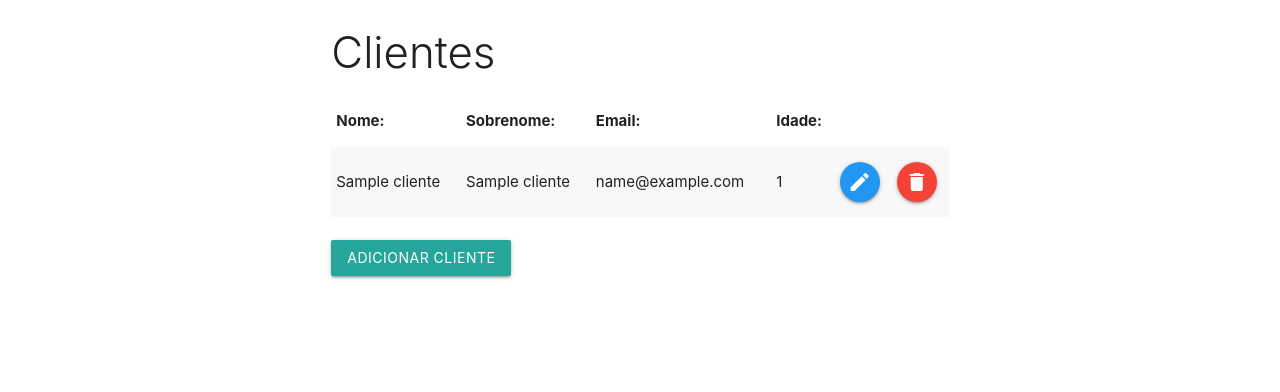
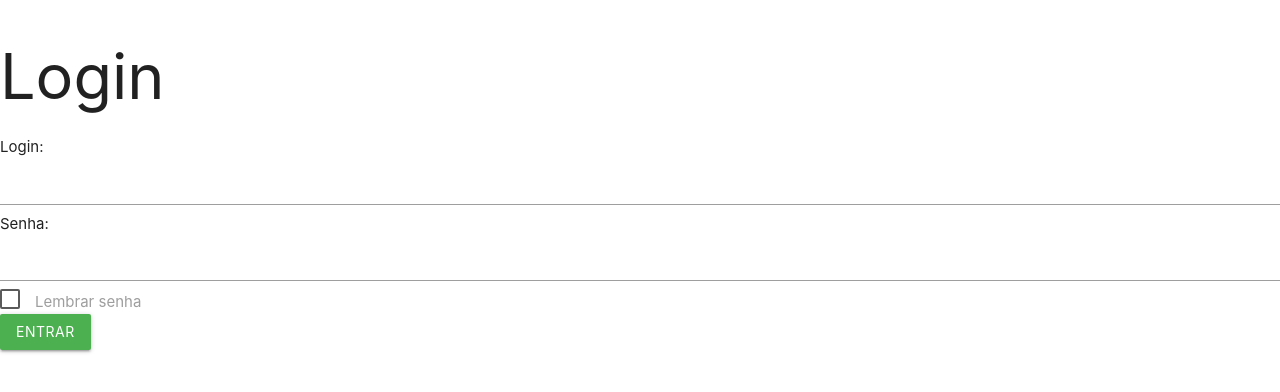
Before and after one commit to reisvini1/CRUD_PHP, a PHP site: page / in a window 1280 px wide. Shown: the top 392 px of the page. Run offline with PHP 8.4, Linux system fonts and the light colour scheme; tables that the repository leaves empty or names only in its code hold one stand-in row (values such as "Sample post").

Commit message:
creating a login screen to be able managing crud

```diff
--- /dev/null
+++ b/includes/header_login.php
@@ -0,0 +1,12 @@
+<!DOCTYPE html>
+<html lang="pt-br">
+<head>
+    <meta charset="UTF-8">
+    <meta name="viewport" content="width=device-width, initial-scale=1.0">
+    <title>Login</title>
+    <!--Import Google Icon Font-->
+    <link href="https://fonts.googleapis.com/icon?family=Material+Icons" rel="stylesheet">
+    <!-- Compiled and minified CSS -->
+    <link rel="stylesheet" href="https://cdnjs.cloudflare.com/ajax/libs/materialize/1.0.0/css/materialize.min.css">
+</head>
+<body>
--- a/index.php
+++ b/index.php
@@ -3,89 +3,73 @@
 require 'php_action/db_connect.php';
 
 // Header
-require 'includes/header.php';
+require 'includes/header_login.php';
 
 // Message
 require 'includes/message.php';
-?>
 
-<div class="row">
-    <div class="col s12 m6 push-m3">
-        <h3 class="light">Clientes</h3>
-        <table class="striped">
-            <thead>
-                <tr>
-                    <th>Nome:</th>
-                    <th>Sobrenome:</th>
-                    <th>Email:</th>
-                    <th>Idade:</th>
-                </tr>
-            </thead>
-            <tbody>
+// Botão entrar
+if(isset($_POST['btn-login'])):
+    $login = mysqli_escape_string($connect, $_POST['login']);
+    $senha = mysqli_escape_string($connect, $_POST['senha']);
 
-            <?php
-            // SELECT BANCO
-            $sql = "SELECT * FROM clientes";
+    // Lembrar senha
+	if(isset($_POST['lembrar-senha'])):
+
+		setcookie('login', $login, time()+3600);
+		setcookie('senha', md5($senha), time()+3600);
+	endif;
+
+    // Verif. usuário ou senha vazios
+    if(empty($login) || empty($senha)):
+        $_SESSION['mensagem'] = "O campo login ou senha não pode ficar vazio";
+        header('Location: index.php');
+    else:
+        $sql = "SELECT login FROM usuarios WHERE login = '$login'";
         $resultado = mysqli_query($connect, $sql);
 
+        // Conexão DB e encriptografia senha
         if(mysqli_num_rows($resultado) > 0):
+            $senha = md5($senha);
+            $sql = "SELECT * FROM usuarios WHERE login = '$login' AND senha = '$senha'";
 
-                while($dados = mysqli_fetch_array($resultado)):
-            ?>
+            $resultado = mysqli_query($connect, $sql);
 
-                    <!-- Tabela -->
-                    <tr>
-                        <td><?php echo $dados ['nome']; ?></td>
-                        <td><?php echo $dados ['sobrenome']; ?></td>
-                        <td><?php echo $dados ['email']; ?></td>
-                        <td><?php echo $dados ['idade']; ?></td>
+            if(mysqli_num_rows($resultado) == 1):
+                $dados = mysqli_fetch_array($resultado);
+                mysqli_close($connect);
 
-                        <!-- Botão Editar -->
-                        <td><a href="edit.php?id=<?php echo $dados ['id']; ?>" class="btn-floating blue"><i class="material-icons">edit</i></a></td>
+                $_SESSION['logado'] = true;
+                $_SESSION['id_usuario'] = $dados['id'];
+                header('Location: registro.php');
+            else:
+                $_SESSION['mensagem'] = "Usuário e senha não conferem";
+            endif;
 
-                        <!-- Botão Excluir -->
-                        <td><a href="#modal<?php echo $dados ['id']; ?>" class="btn-floating red modal-trigger"><i class="material-icons">delete</i></a></td>
+        else:
+            $_SESSION['mensagem'] = "Usuário inexistente";
+        endif;
 
-                        <!-- Modal Structure -->
-                        <div id="modal<?php echo $dados ['id']; ?>" class="modal">
-                            <div class="modal-content">
-                            <h4>Opa!</h4>
-                            <p>Tem certeza que deseja excluir esse cliente?</p>
-                            </div>
-                            <div class="modal-footer">
+    endif;
 
-                            <form action="php_action/delete.php" method="post">
-                                <input type="hidden" name="id" value="<?php echo $dados ['id']; ?>">
-
-                                <button type="submit" name="btn-deletar" class="btn red">Sim, quero deletar.</button>
-
-                                <a href="#!" class="modal-close waves-effect waves-green btn-flat">Cancelar</a>
-                            </form>
-                            </div>
-                        </div>
-
-                        </tr>
-                <?php
-                endwhile;
-                else: ?>
-                    <tr>-</tr>
-                    <tr>-</tr>
-                    <tr>-</tr>
-                    <tr>-</tr>
-
-                <?php
 endif;
 ?>
 
-            </tbody>
-        </table>
+<!-- Inputs login, senha e botão entrar -->
+<h1>Login</h1>
+<form action="<?php echo $_SERVER['PHP_SELF']; ?>" method="POST">
+    Login: <input type="text" name="login" value="<?php echo isset($_COOKIE['login']) ? $_COOKIE['login'] : '' ?>">
     <br>
-
-        <!-- Botão Add -->
-        <a href="add.php" class="btn">Adicionar cliente</a>
-    </div>
-</div>
+    Senha: <input type="password" name="senha" value="<?php echo isset($_COOKIE['senha']) ? $_COOKIE['senha'] : '' ?>">
+    <br>
+    <label>
+    <input type="checkbox" name="lembrar-senha" class="filled-in">
+    <span>Lembrar senha</span>
+    </label>
+    <br>
+    <button type="submit" name="btn-login" class="btn green"> Entrar </button>
+</form>
 <?php
 // Footer
-include_once 'includes/footer.php';
+require 'includes/footer.php';
 ?>
```
Also changed, not shown: logout.php (added, +7 -0 lines). Lines whose indentation alone changed are shown as unchanged.
